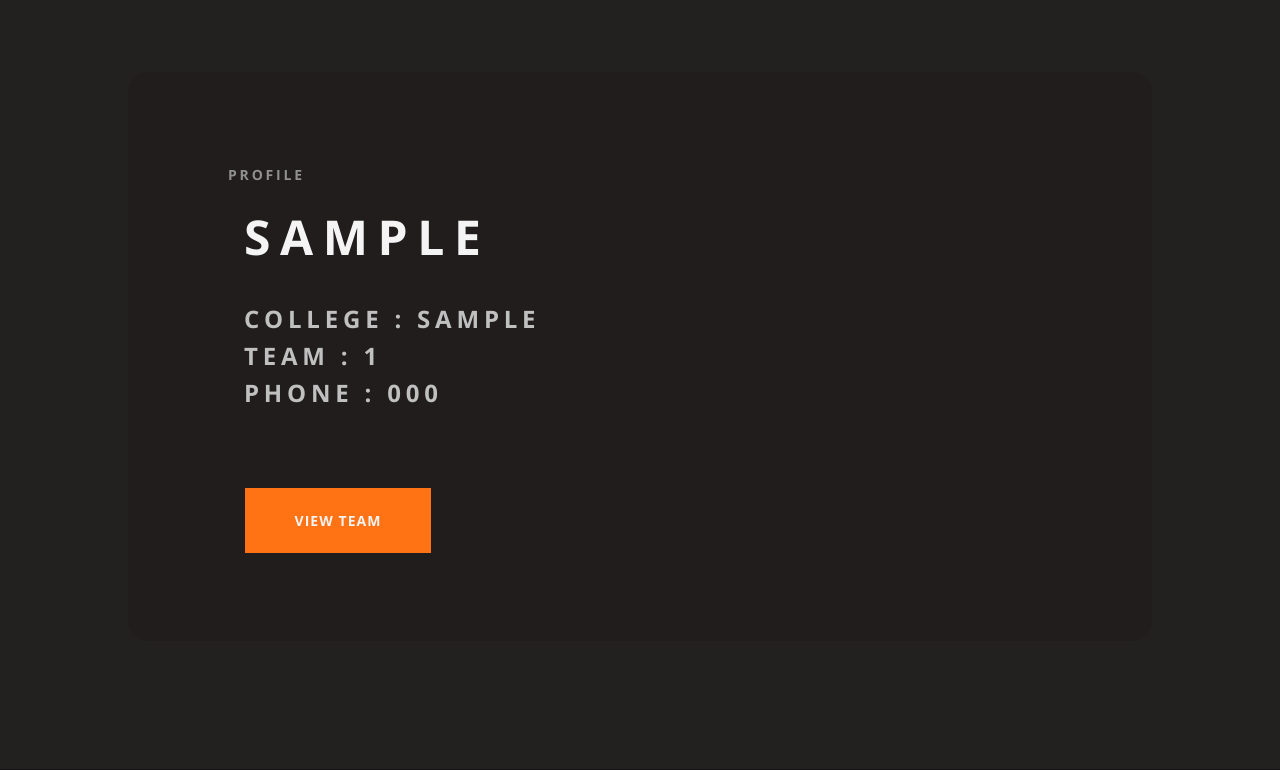
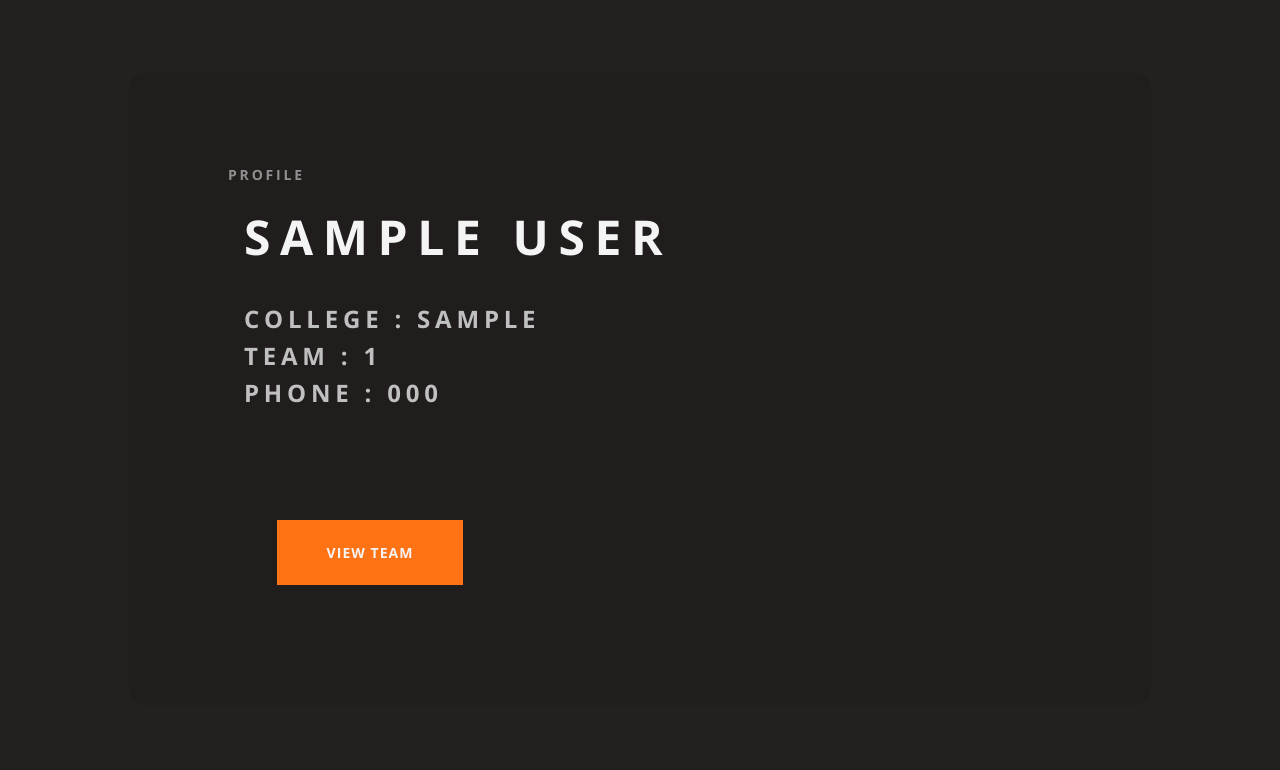
Before and after one commit to tanishqj2005/varchas, a Django app: page /account/profile in a window 1280 px wide. Shown: the top 770 px of the page. Run offline with Django 3.2, Linux system fonts and the light colour scheme; a user stored in the database is signed in; tables that the repository leaves empty hold one stand-in row (values such as "Sample post"); some libraries are stand-ins or nearby versions.

Commit message:
fix button padding

```diff
--- a/templates/accounts/profile.html
+++ b/templates/accounts/profile.html
@@ -19,7 +19,9 @@
       .pad{
         padding: 5% 10% 10% 10%;
       }
-
+      .button1{
+        padding:10vh;
+      }
     }
   </style>
   {% csrf_token %}
@@ -35,7 +37,7 @@
           <div class="section_title"><h1 style="padding: 2vh;opacity: 0;
   animation-name: fadeInOut;
   animation-duration: 1s;
-  animation-fill-mode:forwards;">{{profile_user.user.username}}</h1></div>
+  animation-fill-mode:forwards;">{{profile_user.user.first_name}} {{profile_user.user.last_name}}</h1></div>
           <div class="section_subtitle" style="padding-top: 3vh;padding-left: 2vh"><h3 style="color: #c0c0c0;opacity: 0;
   animation-name: fadeInOut;
   animation-duration: 1s;
@@ -54,10 +56,12 @@
   animation-delay: 1s;
   animation-duration: 1s;
   animation-fill-mode:forwards;">
-      <div class="row">
-         <div class="button" ><a href="{% if profile_user.teamId != "NULL" %}{% url 'accounts:myTeam' %}{% else %}{% url 'accounts:joinTeam' %}{% endif %}">{% if profile_user.teamId != "NULL" %}VIEW TEAM{% else %}JOIN TEAM{% endif %}</a></div>
-      {% if profile_user.teamId == "NULL" %}
-        <div style="padding-left: 10vh">
+      <div class="row" >
+        <div style="padding: 4%">
+        <div class="button" ><a href="{% if profile_user.teamId != "NULL" %}{% url 'accounts:myTeam' %}{% else %}{% url 'accounts:joinTeam' %}{% endif %}">{% if profile_user.teamId != "NULL" %}VIEW TEAM{% else %}JOIN TEAM{% endif %}</a></div>
+      </div>
+        {% if profile_user.teamId == "NULL" %}
+        <div style="padding: 4%">
          <div class="button"><a href="{% url 'registration:team' %}">CREATE A TEAM</a></div>
         </div>
 
```
